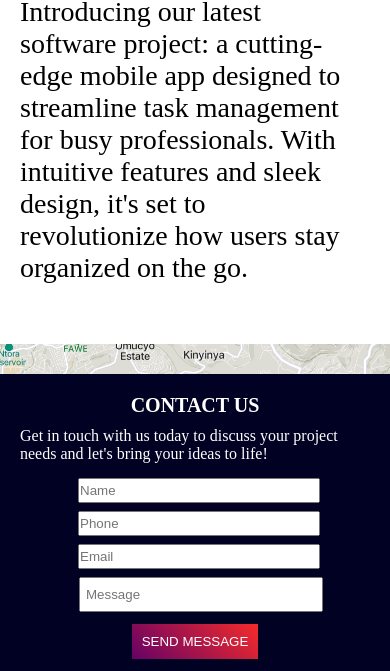
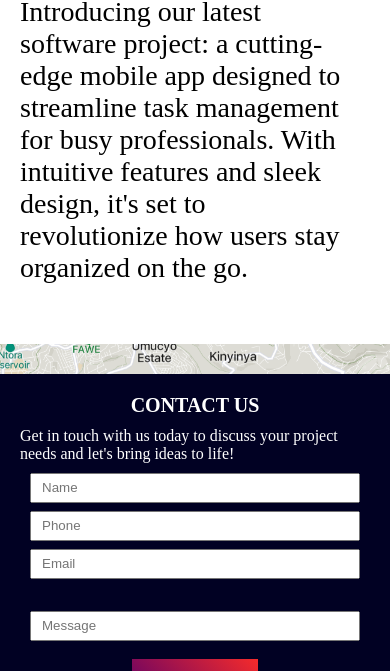
Before and after one commit to Cyiza2001/My-portifolio, a plain HTML site: page index.html in a window 390 px wide. Shown: the part 8018-8689 px from the top of the page. Drawn offline with Linux system fonts and the light colour scheme.

Commit message:
another commit

```diff
--- a/index.html
+++ b/index.html
@@ -393,11 +393,12 @@
             <div class="contact-us">CONTACT US</div>
             <div>
               Get in touch with us today to discuss your project needs and let's
-              bring your ideas to life!
+              bring ideas to life!
             </div>
+            <div class="input-types">
               <div class="upper-input-types">
                 <input type="text" placeholder="Name" />
-              <input type="tel" placeholder="Phone" />
+                <input class="tel-input" type="tel" placeholder="Phone" />
                 <input type="text" placeholder="Email" />
               </div>
               <div>
@@ -406,6 +407,7 @@
                   type="text"
                   placeholder="Message"
                 />
+              </div>
             </div>
             <div><button>SEND MESSAGE</button></div>
           </div>
--- a/style.css
+++ b/style.css
@@ -499,23 +499,34 @@ a {
   font-size: 20px;
   margin-bottom: 10px;
 }
+.input-types {
+  display: flex;
+  flex-direction: column;
+  margin: 20px 30px 18px 30px;
+}
 .upper-input-types {
   display: flex;
   flex-direction: row;
-  margin-top: 15px;
-  width: 530px;
+  justify-content: space-between;
+  height: 25px;
+  margin-bottom: 8px;
+  width: 100%;
 }
 .upper-input-types input {
+  flex: 1;
+  padding-left: 5px;
+  outline: none;
+}
+.tel-input {
   margin-left: 8px;
-  margin-bottom: 8px;
-  height: 25px;
+  margin-right: 8px;
 }
 .message-input-type {
-  width: 530px;
-  margin-left: 12px;
-  margin-bottom: 12px;
+  width: 100%;
+  flex: 1;
   height: 35px;
   padding-left: 5px;
+  outline: none;
 }
 .section-contact button {
   background: linear-gradient(45deg, rgb(101, 2, 101), rgb(245, 43, 43));
@@ -688,26 +699,50 @@ a {
     margin-top: 60px;
   }
   .blog div {
-    /* white-space: nowrap; */
     font-size: 28px;
   }
   .blog-details {
     padding-right: 10px;
   }
   .section-contact {
-    height: 350px;
+    height: 400px;
   }
   .contact-us-page {
-    height: 300px;
+    display: flex;
+    flex-direction: column;
+    justify-content: space-between;
+    height: 340px;
+  }
+  .input-types {
+    display: flex;
+    flex-direction: column;
+    justify-content: space-between;
+    flex: 1;
+    align-self: stretch;
+
+    margin: 10px 10px 10px 10px;
+  }
+  .input-types input {
+    padding: 10px;
+    height: 30px;
+    margin-bottom: 8px;
   }
   .upper-input-types {
     display: flex;
     flex-direction: column;
-    width: 250px;
-    padding-left: 0;
+    width: 100%;
+  }
+  .tel-input {
     margin-left: 0;
+    margin-right: 0;
   }
   .message-input-type {
-    width: 244px;
+    display: flex;
+    flex: 1;
+    margin-bottom: 20px;
+    padding-top: 20px;
+    padding-bottom: 20px;
+    height: 60px;
+    width: 100%;
   }
 }
```
Lines whose indentation alone changed are shown as unchanged.
